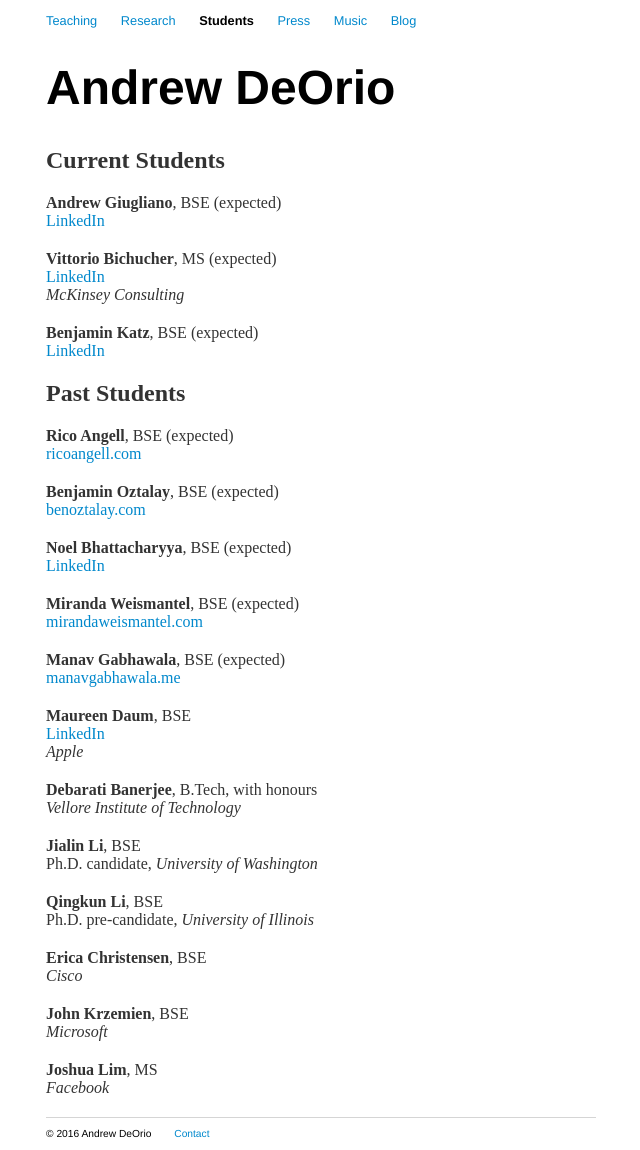
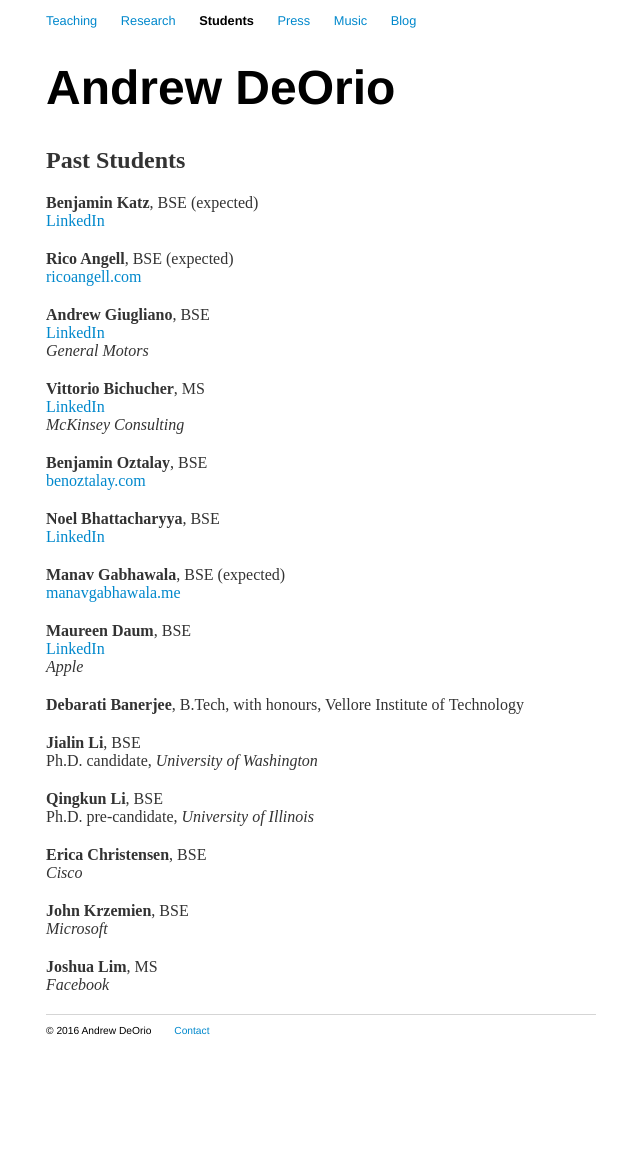
Before and after one commit to awdeorio/andrewdeorio.com, a Jekyll site: the page built from students/index.html, in a window 1280 px wide. Shown: the whole page, without its empty margins (319-959 px from the left). Built offline with Jekyll 4.4.1, drawn with Linux system fonts in a browser that asks for light colours; nearby versions of some CDN libraries; after the commit the page ends 1047 px from its top, so only the background shows below that.

Commit message:
updated students/

```diff
--- a/students/index.html
+++ b/students/index.html
@@ -3,23 +3,13 @@ layout: default
 title: Students | Andrew DeOrio
 ---
 
-<div class="content">
-<h2>Current Students</h2>
-</div>
+<!-- <div class="content"> -->
+<!-- <h2>Current Students</h2> -->
+<!-- </div> -->
+
 
 <div class="content">
-<b>Andrew Giugliano</b>, BSE (expected)<br>
-<a href="http://www.linkedin.com/pub/andrew-giugliano/70/523/230" target="_blank">
-LinkedIn
-</a>
-</div>
-
-<div class="content">
-<b>Vittorio Bichucher</b>, MS (expected)<br>
-<a href="https://www.linkedin.com/in/vittorio-bichucher-129ab231" target="_blank">
-LinkedIn
-</a><br>
-<i>McKinsey Consulting</i>
+<h2>Past Students</h2>
 </div>
 
 <div class="content">
@@ -30,10 +20,6 @@ LinkedIn
 </div>
 
 <div class="content">
-<h2>Past Students</h2>
-</div>
-
-<div class="content">
 <b>Rico Angell</b>, BSE (expected)<br>
 <a href="http://ricoangell.com/" target="_blank">
 ricoangell.com
@@ -41,23 +27,32 @@ ricoangell.com
 </div>
 
 <div class="content">
-<b>Benjamin Oztalay</b>, BSE (expected)<br>
+<b>Andrew Giugliano</b>, BSE<br>
+<a href="http://www.linkedin.com/pub/andrew-giugliano/70/523/230" target="_blank">
+LinkedIn
+</a><br>
+<i>General Motors</i>
+</div>
+
+<div class="content">
+<b>Vittorio Bichucher</b>, MS<br>
+<a href="https://www.linkedin.com/in/vittorio-bichucher-129ab231" target="_blank">
+LinkedIn
+</a><br>
+<i>McKinsey Consulting</i>
+</div>
+
+<div class="content">
+<b>Benjamin Oztalay</b>, BSE<br>
 <a href="http://benoztalay.com/" target="_blank">
 benoztalay.com
 </a>
 </div>
 
 <div class="content">
-<b>Noel Bhattacharyya</b>, BSE (expected)<br>
+<b>Noel Bhattacharyya</b>, BSE<br>
 <a href="https://www.linkedin.com/in/noel-bhattacharyya-b14349a4" target="_blank">
 LinkedIn
-</a>
-</div>
-
-<div class="content">
-<b>Miranda Weismantel</b>, BSE (expected)<br>
-<a href="http://mirandaweismantel.com/" target="_blank">
-mirandaweismantel.com
 </a>
 </div>
 
@@ -77,8 +72,7 @@ LinkedIn
 </div>
 
 <div class="content">
-<b>Debarati Banerjee</b>, B.Tech, with honours<br>
-<i>Vellore Institute of Technology</i>
+<b>Debarati Banerjee</b>, B.Tech, with honours, Vellore Institute of Technology<br>
 </div>
 
 <div class="content">
```
